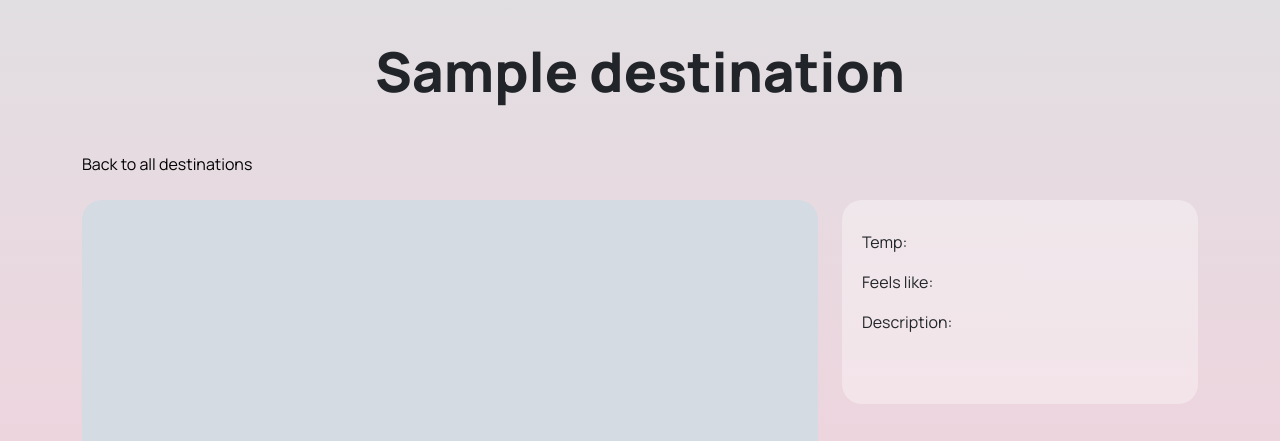
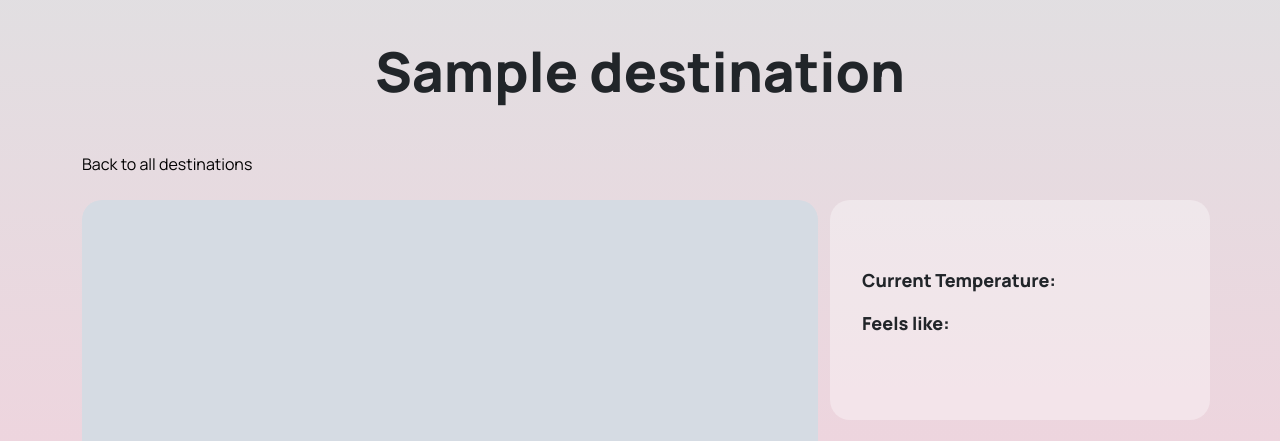
Before and after one commit to milosjocic1/SEI-Project-3, a Django app: page /destinations/1 in a window 1280 px wide. Shown: the part 198-639 px from the top of the page. Run offline with Django 4.2, Linux system fonts and the light colour scheme; tables that the repository leaves empty hold one stand-in row (values such as "Sample post"); grey boxes marked "Sample" are stand-in pictures; some libraries are stand-ins or nearby versions.

Commit message:
Added Google Maps, Styles weather and maps divs

```diff
--- a/main_app/static/css/style.css
+++ b/main_app/static/css/style.css
@@ -111,8 +111,17 @@ a:hover {
     border-radius: 20px;
     background-color: #ffffff57;
     padding: 30px 20px;
+    height: 220px;
+    font-size: 18px;
+    font-weight: 800;
+    align-items: center;
+    justify-content: center;
 }
 
+#map {
+    height: 355px;
+    border-radius: 20px;
+}
 .dest-details {
     background-color: white;
     padding: 40px;
--- a/main_app/static/js/script.js
+++ b/main_app/static/js/script.js
@@ -1,5 +1,4 @@
-console.log("Sashinha")
-
+console.log("Sashinha e Milinhos são muito legais")
 
 // WEATHER API
 function info() {
@@ -30,3 +29,29 @@ function updateApp(response) {
     iconElement.setAttribute("src", `/static/images/weather-icons/${response.data.weather[0].icon}.svg`)
 }
 info()
+
+// MAP
+function initMap() {
+  var map = new google.maps.Map(document.getElementById("map"), {
+    zoom: 8,
+    center: { lat: -34.397, lng: 150.644 },
+  });
+  var geocoder = new google.maps.Geocoder();
+geocodeAddress(geocoder, map);
+};
+
+function geocodeAddress(geocoder, resultsMap) {
+  var address = document.getElementById("city");
+  address = address.innerText;
+  geocoder.geocode({ address: address }, function (results, status) {
+    if (status === "OK") {
+      resultsMap.setCenter(results[0].geometry.location);
+      var marker = new google.maps.Marker({
+        map: resultsMap,
+        position: results[0].geometry.location,
+      });
+    } else {
+      alert("Geocode was not successful for the following reason: " + status);
+    }
+  });
+}
--- a/main_app/templates/base.html
+++ b/main_app/templates/base.html
@@ -73,7 +73,11 @@
         </nav>
     </footer>
     <!-- END OF FOOTER -->
-
+<!-- JS -->
 <script src="{% static 'js/script.js' %}"></script>
+<!-- Maps -->
+<script async defer
+src="https://maps.googleapis.com/maps/api/js?key=AIzaSyBZk_Ao-yzsDkgpJPLynr6geh5yrC9FYcQ&callback=initMap">
+</script>
 </body>
 </html>
--- a/main_app/templates/destinations/detail.html
+++ b/main_app/templates/destinations/detail.html
@@ -12,16 +12,28 @@
              <img src="{{ destination.image }}"  class="img-fluid dest-image" width="100%" height="450px" alt="">
         </div>
         <div class="col col-lg-4 col-sm-12">
-            <!-- WEATHER -->
-            <div class="weather-div">
-                <p>Temp: <span id="weather-temp"></span></p>
-                <p>Feels like: <span id="weather-feel"></span></p>
-                <p>Description: <span id="weather-desc"></span></p>
-                <img  class= "weather-icon" id="icon"  width="200" alt="" />
-            </div>
+        <!-- WEATHER -->
+            <div class="weather-div row">
+                <div class="col col-8">
+                    <p >Current Temperature: <span id="weather-temp"></span></p>
+                    <p>Feels like: <span id="weather-feel"></span></p>
+                    <p> <span id="weather-desc"></span></p>
+                </div>
+                <div class="col col-4">
+                    <img  class= "weather-icon" id="icon"  width="150" alt="" />
+                </div>
+            </div><br>
+            <!-- MAP -->
+            <di class="row">
+                <div class="map" id="map"></div>
+            </di>
+
         </div>
     </div>
-    <!-- END OF IMAGE AND MAP -->
+    <!-- END OF IMAGE AND WEATHER -->
+    <!-- MAP -->
+
+    <!-- END OF MAP -->
     <!-- DETAILS -->
     <div class="row m-1 mt-5 dest-details">
         <h2 class="dest-details-name">{{ destination.name }}</h2>
```
